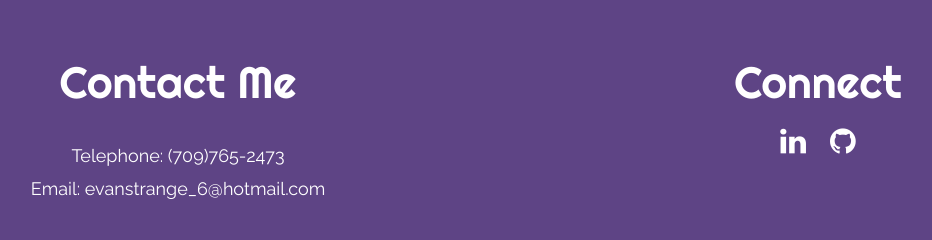
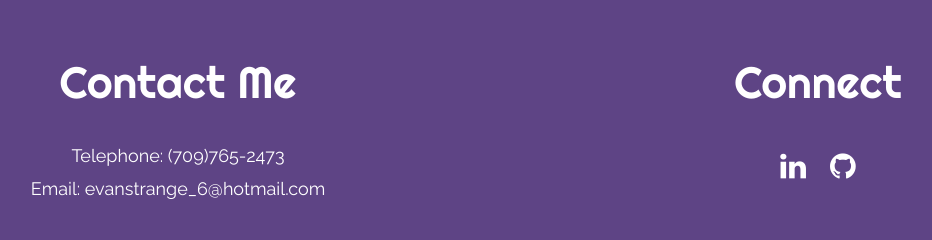
Before and after one commit to EvanStrange/EvanStrange.github-io, a PHP site: page / in a window 1280 px wide. Shown: the part 2595-2835 px from the top of the page, without its empty margins (142-1074 px from the left). Run offline with PHP 8.4, Linux system fonts and the light colour scheme; some libraries are stand-ins or nearby versions.

Commit message:
Fixing style

```diff
--- a/css/styles.css
+++ b/css/styles.css
@@ -122,7 +122,8 @@ footer {
 
 #connect h3 {
   font-size: 44px;
-  font-family: righteous, monospace; }
+  font-family: righteous, monospace;
+  padding-bottom: 25px; }
 
 #credits h1 {
   position: absolute;
--- a/scss/styles.scss
+++ b/scss/styles.scss
@@ -149,6 +149,7 @@
         h3{
             font-size: 44px;
             font-family: righteous, monospace;
+            padding-bottom: 25px;
         }
     }
     #credits {
```
